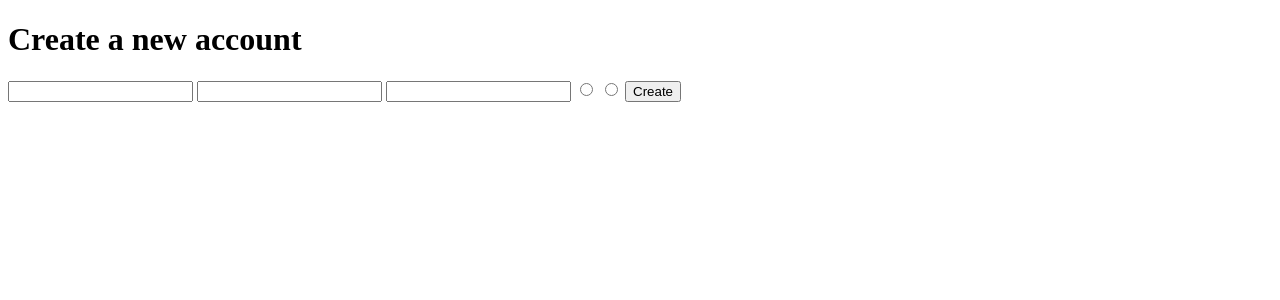
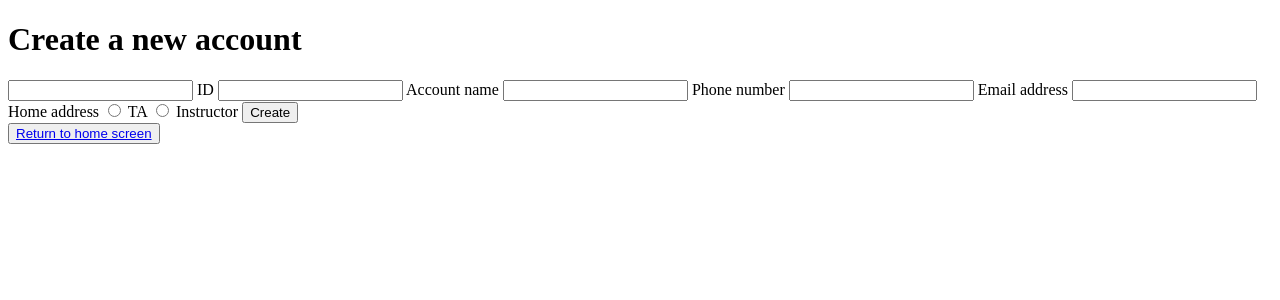
Before and after one commit to ILoveJRock/CSSCrusaders, a Django app: template templates/CreateAccount.html in a window 1280 px wide. Shown: the top 300 px of the page. Run offline with Django 4.2, Linux system fonts and the light colour scheme; the template is opened without the code that fills it, so the values that code supplies are empty.

Commit message:
better html

```diff
--- a/CS361_Project/views.py
+++ b/CS361_Project/views.py
@@ -49,7 +49,7 @@ class ManageAccounts(View):
 class CreateAccount(View):
     def post(self, request):
         #TODO Create the account
-        return render(request, 'Manage.html')
+        return render(request, 'CreateAccount.html')
 
 
 class EditAccount(View):
--- a/templates/CreateAccount.html
+++ b/templates/CreateAccount.html
@@ -7,14 +7,26 @@
 </head>
 <body>
     <h1>Create a new account</h1>
-    <form action="/createaccount/" method="post">
+    <form action="/manage/createAccount/" method="post">
         {% csrf_token %}
-        <input type="text" name="id">
-        <input type="text" name="name">
-        <input type="text" name="contact">
-        <input type="radio" name="acctype" value="TA">
-        <input type="radio" name="acctype" value="Instructor">
-        <input type="submit" value="Create">
+        <input type="text" id = "id" name="id">
+        <label for="id">ID</label>
+        <input type="text" id = "name" name="name">
+        <label for="name">Account name</label>
+        <input type="text" id = "phone" name="phone">
+        <label for="phone">Phone number</label>
+        <input type="text" id = "email" name="email">
+        <label for="email">Email address</label>
+        <input type="text" id = "address" name="address">
+        <label for="address">Home address</label>
+        <input type="radio" id = "TA" name="acctype">
+        <label for="TA">TA</label>
+        <input type="radio" id = "instructor" name="acctype">
+        <label for="instructor">Instructor</label>
+        <input type="submit" id = "id" value="Create">
     </form>
+    <button type="button">
+        <a href="{% url 'home' %}">Return to home screen</a>
+    </button>
 </body>
 </html>
```
